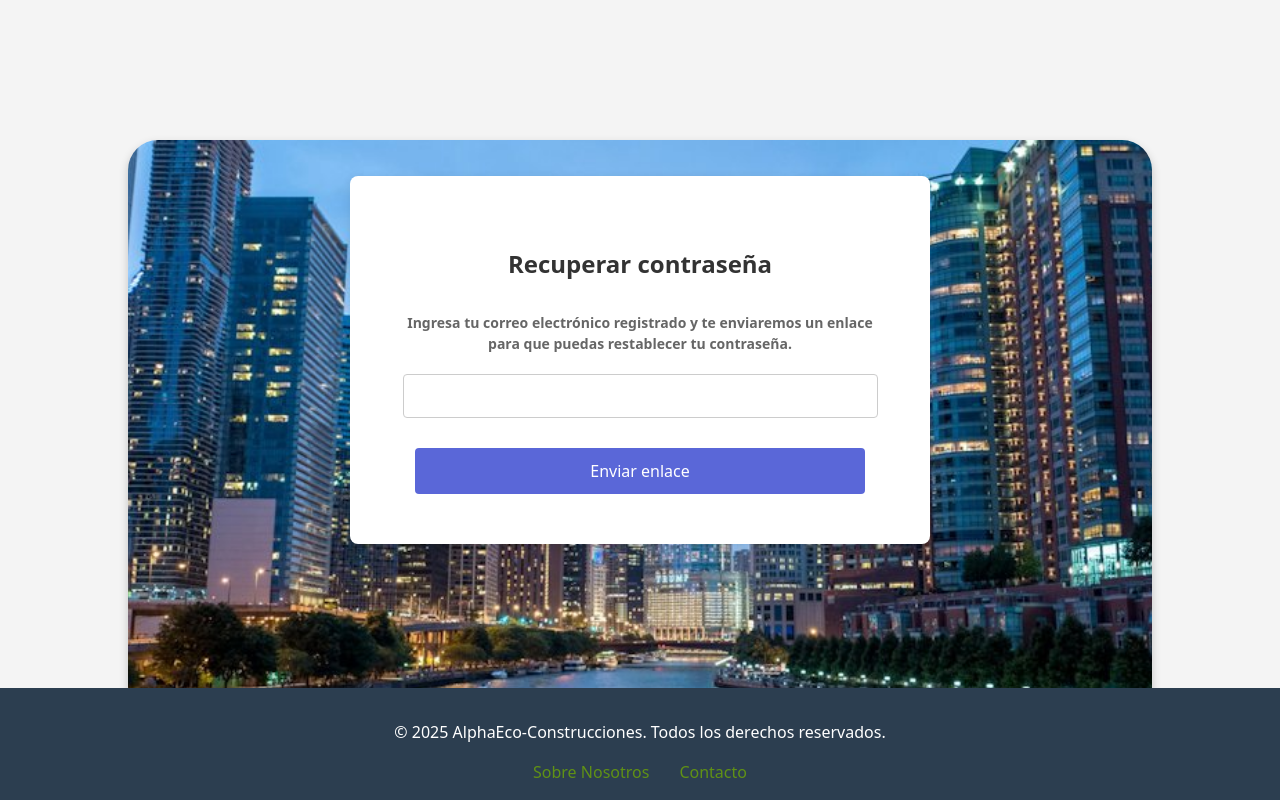
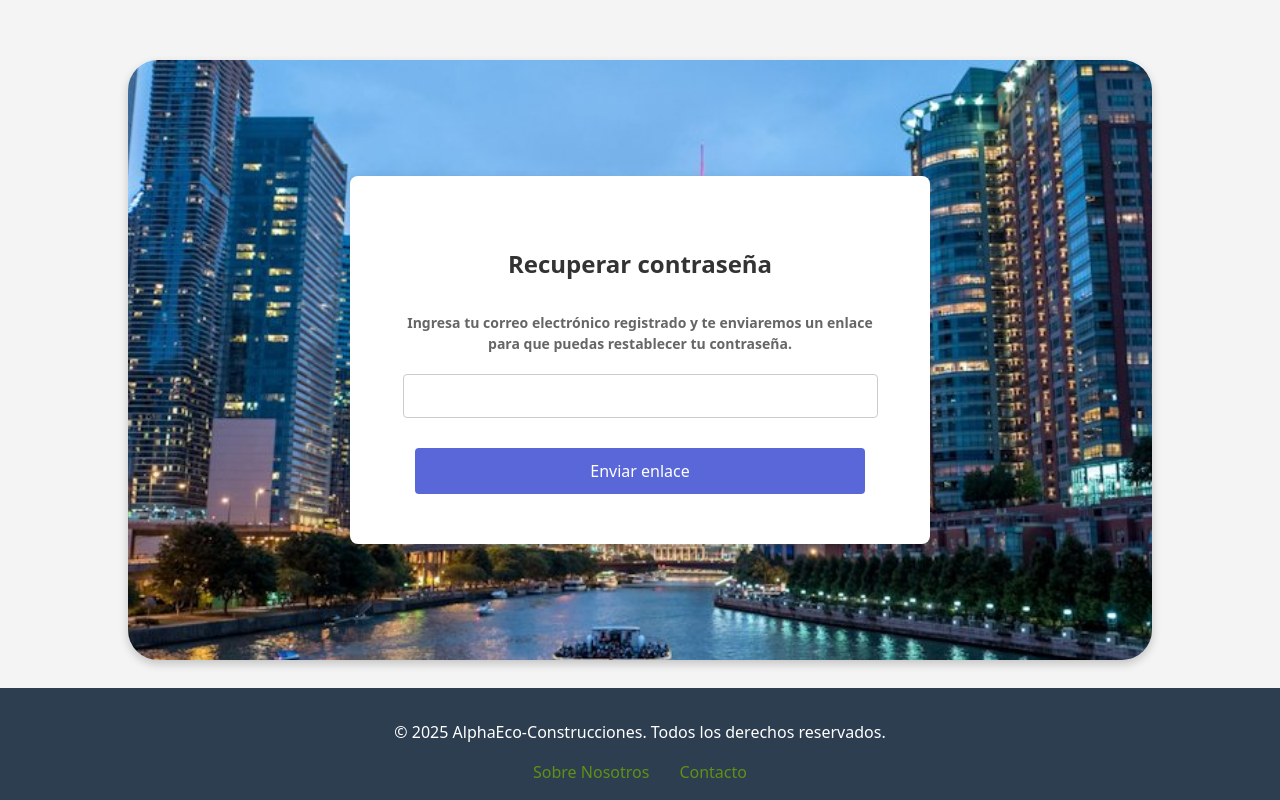
Before and after one commit to GaLoF2002/ProyectoCapstone, a React (Vite) app in the folder client/: page /forgot-password in a window 1280 px wide. Built offline with nearby package versions, Linux system fonts and the light colour scheme.

Commit message:
Correcciones frontend, ultima revision

```diff
--- a/client/src/pages/ForgotPassword.css
+++ b/client/src/pages/ForgotPassword.css
@@ -8,26 +8,29 @@
     min-height: 100vh;
     width: 100%; /* Asegura que ocupe todo el ancho */
     background-color: #f4f4f4;
+    padding-bottom: 80px; /* Ajusta este valor según el espacio que necesites */
+    box-sizing: border-box; /* Incluye el padding en el cálculo del height */
 }
 
 .forgot-password-background {
-    width: 80vw !important; /* Ocupa todo el ancho de la pantalla */
+    width: 80vw !important;
     height: 75vh !important;
     border-radius: 30px !important;
     overflow: hidden !important;
-    position: relative !important;
+    position: fixed !important; /* Cambiamos a fixed */
+    top: 45% !important; /* Centra verticalmente */
+    left: 50% !important; /* Centra horizontalmente */
+    transform: translate(-50%, -50%) !important; /* Ajusta para el punto central */
     display: flex !important;
     justify-content: center !important;
     align-items: center !important;
     background-image: url("../assets/edificio-forgotPass.jpg") !important;
     background-size: cover !important;
-    background-position: center center !important; /* FORZA el centrado */
+    background-position: center center !important;
     background-repeat: no-repeat !important;
     box-shadow: 0 4px 10px rgba(0, 0, 0, 0.2) !important;
-    margin: auto !important;
-    top: 40px !important; /* Ajusta la posición vertical de la imagen */
+    z-index: 0; /* Asegúrate de que esté detrás del formulario */
 }
-
 
 
 .forgot-password-form {
--- a/client/src/pages/VendedorDashboard.css
+++ b/client/src/pages/VendedorDashboard.css
@@ -224,3 +224,8 @@
     width: 90%;
     padding: 15px;
 }
+
+.vendedor-dashboard-container{
+    color: black;
+    text-align: center;
+}
--- a/client/src/pages/VendedorDashboard.jsx
+++ b/client/src/pages/VendedorDashboard.jsx
@@ -96,7 +96,7 @@ const VendedorDashboard = () => {
 
                 {activeSection === "perfil" && (
                     <div className="vendedor-dashboard-content">
-                        <h2>Tu perfil aparecería aquí</h2>
+                        <h1>Perfil del Vendedor</h1>
                     </div>
                 )}
 
```
